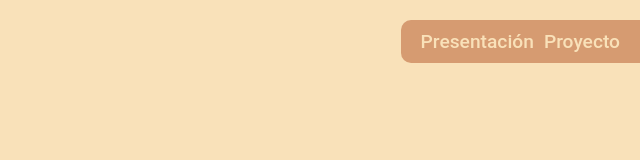
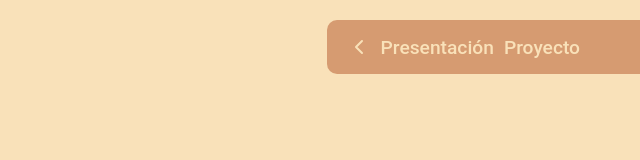
Before and after one commit to Chimal-sn/Portafolio, a plain HTML site: page index.html in a window 1280 px wide. Shown: the whole page, without its empty margins (640-1280 px from the left). Drawn offline with nearby package versions, Linux system fonts and the light colour scheme.

Commit message:
Ft. Prueba de navbar

```diff
--- a/css/styles.css
+++ b/css/styles.css
@@ -68,17 +68,31 @@
   align-items: flex-end;
 
   nav {
-    padding: 10px 20px;
+    padding: 15px 60px 15px 20px;
     display: flex;
+    justify-content: center;
+    align-items: center;
     gap: 10px;
     background-color: var(--color-1);
     border-radius: 10px 0px 0px 10px;
+
+
+
+    svg {
+      cursor: pointer;
+      color: var(--color-5);
+    }
 
     a {
       font-size: 1.2rem;
       font-weight: 500;
       text-decoration: none;
       color: var(--color-5);
+      transition: color 0.2s ease-in-out;
+
+      &:hover {
+        color: var(--color-4);
+      }
     }
   }
 }
--- a/index.html
+++ b/index.html
@@ -17,10 +17,16 @@
 
 
 
-    <header class="header_pagina">
+    <header class="header_pagina" id="header_pagina">
         <nav>
-            <a href="">Presentación</a>
-            <a href="">Proyecto</a>
+            <svg id="flecha_nav" xmlns="http://www.w3.org/2000/svg" width="24" height="24" viewBox="0 0 24 24"
+                fill="none" stroke="currentColor" stroke-width="2" stroke-linecap="round" stroke-linejoin="round"
+                class="icon icon-tabler icons-tabler-outline icon-tabler-chevron-left">
+                <path stroke="none" d="M0 0h24v24H0z" fill="none" />
+                <path d="M15 6l-6 6l6 6" />
+            </svg>
+            <a href="#">Presentación</a>
+            <a href="#">Proyecto</a>
         </nav>
     </header>
 
--- a/js/animaciones.js
+++ b/js/animaciones.js
@@ -7,13 +7,33 @@
 
     tl.from(izquierda_fondo, {
         xPercent: -100,
-        duration: 1.5,
+        duration: 1,
         ease: "power3.inOut"
     }).from(derecha_fondo, {
         xPercent: 100,
-        duration: 1.5,
+        duration: 1,
         ease: "power3.inOut"
     }, "<").set(fondoNegro, {
         display: "none"
     })
+
+
+    const flecha_nav = document.getElementById("flecha_nav");
+    const header_pagina = document.getElementById("header_pagina");
+    const menuTimeline = gsap.timeline({ paused: true, reversed: true });
+    menuTimeline
+        .to(header_pagina, {
+            xPercent: 85,
+            duration: 0.6,
+            ease: "power3.inOut"
+        })
+        .to(flecha_nav, {
+            rotate: 180,
+            duration: 0.6,
+            ease: "power3.inOut"
+        }, "<");
+
+    flecha_nav.addEventListener("click", () => {
+        menuTimeline.reversed() ? menuTimeline.play() : menuTimeline.reverse();
+    });
 });
```
